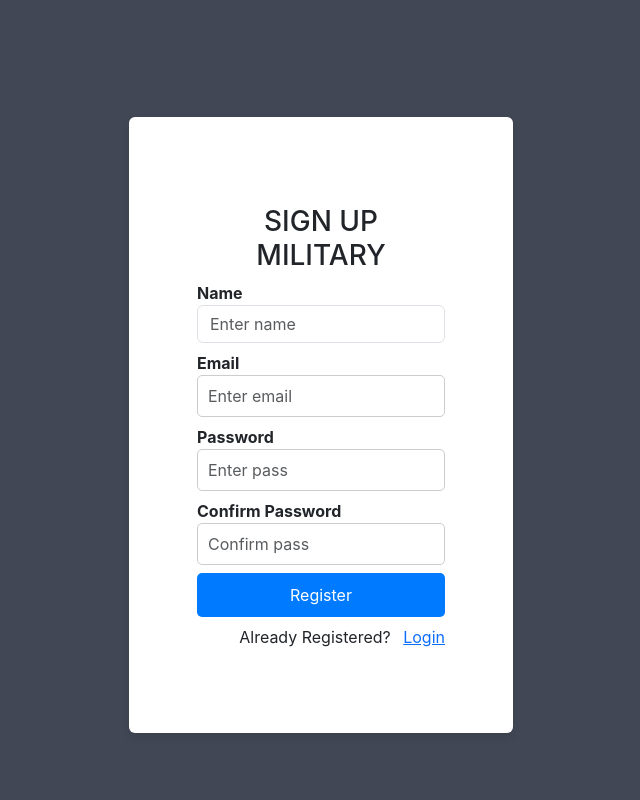
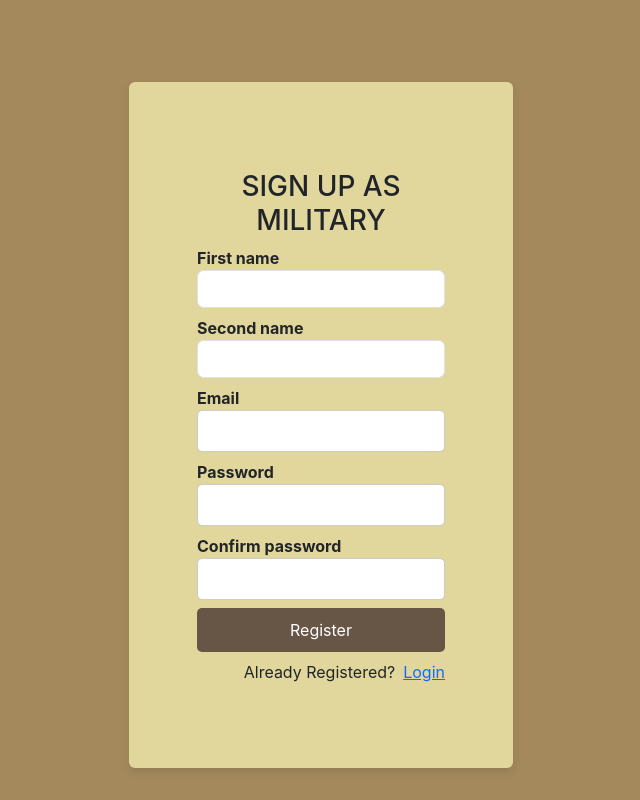
Before and after one commit to YaremchukPavlo/kursova, a React (Create React App) app: page /signup-military in a window 1280 px wide. Shown: the whole page, without its empty margins (319-959 px from the left). Built offline with nearby package versions, Linux system fonts and the light colour scheme.

Commit message:
changes colors

```diff
--- a/package.json
+++ b/package.json
@@ -40,7 +40,7 @@
       "last 1 safari version"
     ]
   },
-  "proxy": "http://192.168.0.103:3001",
+  "proxy": "http://192.168.243.105:3001",
   "description": "This project was bootstrapped with [Create React App](https://github.com/facebook/create-react-app).",
   "main": "index.js",
   "keywords": [],
--- a/src/App.css
+++ b/src/App.css
@@ -11,14 +11,6 @@ html {
 }
 .card-body{
   background-color: rgb(225, 214, 155);
-
-  /* background-color: rgb(103, 86, 70); */
-
-}
-.login1{
-  background-color: rgb(103, 86, 70);
-
-
 }
 
 .header {
@@ -78,8 +70,8 @@ html {
   color: #A4895C;
 }
 .link{
-  text-decoration: none; /* Прибрати підкреслення */
-  color: #000; /* Змінити колір тексту ссилок на чорний */}
+  text-decoration: none;
+  color: #000; }
   .link1{
-    text-decoration: none; /* Прибрати підкреслення */
-    color: #ffffff; /* Змінити колір тексту ссилок на чорний */}
+    text-decoration: none;
+    color: #ffffff; }
--- a/src/App.js
+++ b/src/App.js
@@ -22,7 +22,7 @@ function App() {
           <Route path='/login' element={<Login/>}/>
           <Route path='/signup' element={<Signup/>}/>
           <Route path='/signup-military' element={<SignupMilitary/>}/>
-          <Route path='/sіgnup-volunteer' element={<SignupVolunteer/>}/>
+          <Route path='/signup-volunteer' element={<SignupVolunteer/>}/>
           <Route path='/reset-password' element={<Password/>}/>
           <Route path='/car-details/:id' element={<CarDetailsPage/>}/>
           <Route path='/req-details/:id' element={<RequestDetails/>}/>
--- a/src/components/Auth-Reg-Form/form/Login.jsx
+++ b/src/components/Auth-Reg-Form/form/Login.jsx
@@ -65,7 +65,7 @@ function Login() {
             </Form.Group>
 
             <div className='d-grid mt-4'>
-              <Button variant='primary' type='submit'>
+              <Button  type='submit' className='loginbtn' style={{ backgroundColor: 'rgb(103, 86, 70)' }}>
                 Login
               </Button>
             </div>
@@ -74,10 +74,10 @@ function Login() {
           {errorMessage && <p className='text-danger mt-3'>{errorMessage}</p>}
 
           <div className='text-center mt-3'>
-            <Link to='/reset-password'>Forgot Password?</Link>
+            <Link to='/reset-password' className='link1'>Forgot Password?</Link>
           </div>
           <div className='text-center mt-3'>
-            Don't have an account? <Link to='/signup'>Sign Up</Link>
+            Don't have an account? <Link to='/question' className='link1'>Sign Up</Link>
           </div>
         </Card.Body>
       </Card>
--- a/src/components/Auth-Reg-Form/form/Signup-military.jsx
+++ b/src/components/Auth-Reg-Form/form/Signup-military.jsx
@@ -1,140 +1,112 @@
-import React, { useEffect } from 'react';
-import { Link } from 'react-router-dom';
-import { SHA256 } from 'crypto-js';
-import { validateName, validateEmail, validatePassword, validateConfirmPassword } from '../Validation/config';
-import { FormInput } from '../inputs/formControl';
-import { useFormHandlers } from '../formHandlers/formHandlers';
+import React, { useState } from "react";
+import { Link } from "react-router-dom";
 import './formStyle.css';
 
 function SignupMilitary() {
-  const {
-    name,
-    email,
-    password,
-    confirmPassword,
-    nameError,
-    emailError,
-    passwordError,
-    confirmPasswordError,
-    handleNameChange,
-    handleEmailChange,
-    handlePasswordChange,
-    handleConfirmPasswordChange,
-    setName,
-    setEmail,
-    setNameError,
-    setEmailError,
-    setPassword,
-    setPasswordError,
-    setConfirmPassword,
-    setConfirmPasswordError,
-    setSuccessMessage,
-    successMessage,
-  } = useFormHandlers();
+  const [formData, setFormData] = useState({
+    firstName: "",
+    secondName: "",
+    email: "",
+    password: "",
+    confirmPassword: "",
+    type: "zsu",
+  });
 
-  useEffect(() => {
-    const storedUsers = localStorage.getItem('users');
-    if (storedUsers) {
-      const { name, email } = JSON.parse(storedUsers);
-      setName(name);
-      setEmail(email);
-    }
-  }, [setName, setEmail]);
+  const handleInputChange = (e) => {
+    const { name, value } = e.target;
+    setFormData({ ...formData, [name]: value });
+  };
 
-  const handleFormSubmit = (e) => {
+  const handleFormSubmit = async (e) => {
     e.preventDefault();
 
-    setNameError('');
-    setEmailError('');
-    setPasswordError('');
-    setConfirmPasswordError('');
+    try {
+      const response = await fetch("/users/register", {
+        method: "POST",
+        headers: {
+          "Content-Type": "application/json",
+        },
+        body: JSON.stringify(formData),
+      });
 
-    const nameValidation = validateName(name);
-    const emailValidation = validateEmail(email);
-    const passwordValidation = validatePassword(password);
-    const confirmPasswordValidation = validateConfirmPassword(password, confirmPassword);
-
-    setNameError(nameValidation.error);
-    setEmailError(emailValidation.error);
-    setPasswordError(passwordValidation.error);
-    setConfirmPasswordError(confirmPasswordValidation.error);
-
-    if (
-      nameValidation.isValid &&
-      emailValidation.isValid &&
-      passwordValidation.isValid &&
-      confirmPasswordValidation.isValid
-    ) {
-      const storedUsers = localStorage.getItem('users');
-      const users = storedUsers ? JSON.parse(storedUsers) : [];
-
-      const existingUser = users.find((user) => user.email === email);
-      if (existingUser) {
-        setEmailError('User with this email already exists');
-        return;
+      if (response.ok) {
+        const result = await response.json();
+        console.warn("result", result);
+      } else {
+        console.error("Помилка при відправці даних");
       }
-
-      const hashedPassword = SHA256(password).toString();
-      const newUser = { name, email, password: hashedPassword };
-      const updatedUsers = [...users, newUser];
-      localStorage.setItem('users', JSON.stringify(updatedUsers));
-
-      const storedUsernames = localStorage.getItem('usernames');
-      const usernames = storedUsernames ? JSON.parse(storedUsernames) : [];
-      const updatedUsernames = [...usernames, name];
-      localStorage.setItem('usernames', JSON.stringify(updatedUsernames));
-
-      setSuccessMessage('Registration successful!');
-
-      setName('');
-      setEmail('');
-      setPassword('');
-      setConfirmPassword('');
+    } catch (error) {
+      console.error("Помилка при відправці запиту", error);
     }
   };
 
+  return (
+    <div className="login-container template d-flex justify-content-center align-items-center vh-100">
+      <div className="login-card form_container p-5 rounded" style={{backgroundColor: 'rgb(225, 214, 155)'}}>
+        <form onSubmit={handleFormSubmit}>
+          <h3 className="text-center text-uppercase">Sign Up As Military</h3>
+          <div className="mb-2">
+            <label htmlFor="firstName">First name</label>
+            <input
+              type="text"
+              name="firstName"
+              value={formData.firstName}
+              onChange={handleInputChange}
+              className="form-control"
+            />
+          </div>
+          <div className="mb-2">
+            <label htmlFor="secondName">Second name</label>
+            <input
+              type="text"
+              name="secondName"
+              value={formData.secondName}
+              onChange={handleInputChange}
+              className="form-control"
+            />
+          </div>
+          <div className="mb-2">
+            <label htmlFor="email">Email</label>
+            <input
+              type="email"
+              name="email"
+              value={formData.email}
+              onChange={handleInputChange}
+              className="form-control"
+            />
+          </div>
+          <div className="mb-2">
+            <label htmlFor="password">Password</label>
+            <input
+              type="password"
+              name="password"
+              value={formData.password}
+              onChange={handleInputChange}
+              className="form-control"
+            />
+          </div>
+          <div className="mb-2">
+            <label htmlFor="confirmPassword">Confirm password</label>
+            <input
+              type="password"
+              name="confirmPassword"
+              value={formData.confirmPassword}
+              onChange={handleInputChange}
+              className="form-control"
+            />
+          </div>
 
-  return (
-    <div className="login-container template d-flex justify-content-center align-items-center vh-100 ">
-      <div className="login-card form_container p-5 rounded bg-white">
-        <form onSubmit={handleFormSubmit}>
-          <h3 className="text-center text-uppercase">Sign Up Military</h3>
-            <FormInput
-                input="text"
-                onChange={handleNameChange}
-                placeholder="Enter your name"
-                error={nameError}
-              />
-
-            <FormInput
-              input="email"
-              name="Email"
-              onChange={handleEmailChange}
-              error={emailError}
-            />
-
-            <FormInput
-              input="password"
-              name="Password"
-              onChange={handlePasswordChange}
-              error={passwordError}
-            />
-
-            <FormInput
-              input="confirmPassword"
-              name="Confirm Pass"
-              onChange={handleConfirmPasswordChange}
-              error={confirmPasswordError}
-            />
 
           <div className="d-grid mt-2">
-            <button className="btn btn-primary" type="submit">
+            <button className="link1 btn btn-primary" type="submit" style={{ backgroundColor: 'rgb(103, 86, 70)' }}>
               Register
             </button>
-            {successMessage && <p className='text-success'>{successMessage}</p>}
           </div>
           <p className="text-end mt-2">
-            Already Registered? <Link to="/login" className="ms-2">Login</Link>
+            Already Registered?
+            <Link to="/login" className="ms-2">
+              Login
+            </Link>
           </p>
         </form>
       </div>
--- a/src/components/Auth-Reg-Form/form/formStyle.css
+++ b/src/components/Auth-Reg-Form/form/formStyle.css
@@ -1,6 +1,5 @@
 .login-container {
-    /* background-color:rgb(225, 214, 155); */
-    background-color: rgb(65, 71, 84);
+    background-color: #A4895C;
 
   }
 
@@ -10,7 +9,7 @@
     margin-top: 50px;
     border: none;
     border-radius: 10px;
-    background-color: #fff;
+    background-color: #9e8d8d;
     box-shadow: 0 4px 8px rgba(0, 0, 0, 0.1);
     animation: fadeIn 1s;
   }
@@ -109,3 +108,12 @@
       max-width: 30%;
     }
   }
+  .loginbtn{
+    background-color: #c77e00;
+  }
+  .link{
+    text-decoration: none; /* Прибрати підкреслення */
+    color: #000; /* Змінити колір тексту ссилок на чорний */}
+    .link1{
+      text-decoration: none; /* Прибрати підкреслення */
+      color: #ffffff; /* Змінити колір тексту ссилок на чорний */}
--- a/src/pages/HomePage.jsx
+++ b/src/pages/HomePage.jsx
@@ -8,15 +8,12 @@ function HomePage() {
     return (
         <div className="App">
           <Header />
-
             <div className="home-page row d-flex ">
               <div className="col-4 d-flex justify-content-center">
                 <News />
               </div>
               <div className="col-8">
                 <CarOffers />
-              {/* </div> */}
-              {/* <div className="col-4 d-flex justify-content-center"> */}
                 <Requests />
               </div>
             </div>
```
Also changed, not shown: src/components/Auth-Reg-Form/form/Question.jsx (+9 -8 lines), src/components/Auth-Reg-Form/form/Signup-volunteer.jsx (+5 -13 lines).
